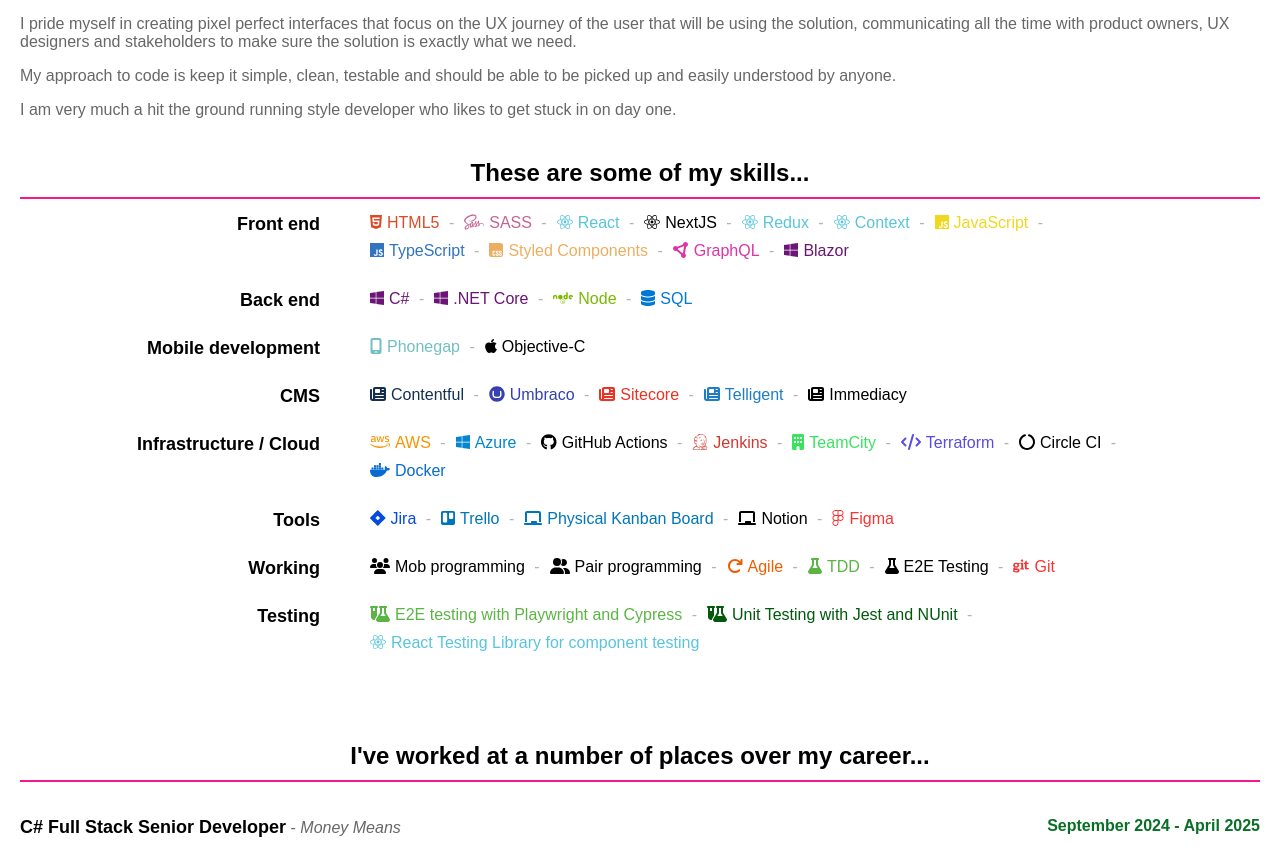
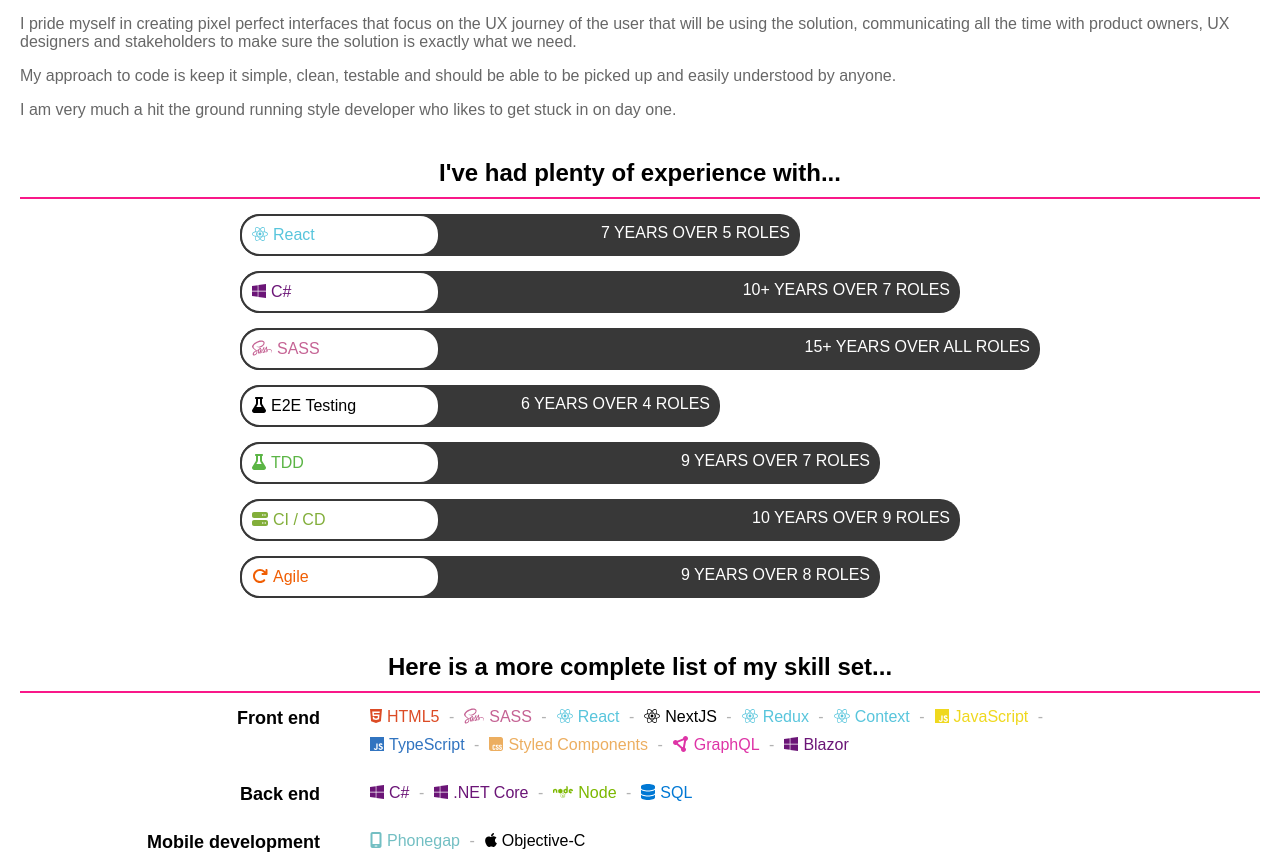
Before and after one commit to Redfern/Portfolio, a React (Vite) app: page / in a window 1280 px wide. Shown: the part 516-1370 px from the top of the page. Built offline with nearby package versions, Linux system fonts and the light colour scheme.

Commit message:
added in experience years and more e2e tests

```diff
--- a/src/App.jsx
+++ b/src/App.jsx
@@ -9,6 +9,7 @@
 import Message from "./components/Message.jsx";
 import theme from "./theme.tsx";
 import AboutMe from "./components/AboutMe.jsx";
+import YearsExperience from "./components/YearsExperience.jsx";
 
 const Container = styled.div`
   margin: 0 auto;
@@ -25,6 +26,7 @@
             <Header />
             <Container>
               <AboutMe />
+              <YearsExperience />
               <Skills />
               <Jobs />
               <Projects />
--- a/src/components/AboutMe.tsx
+++ b/src/components/AboutMe.tsx
@@ -1,5 +1,3 @@
-import { faReact, faWindows } from "@fortawesome/free-brands-svg-icons";
-import { FontAwesomeIcon } from "@fortawesome/react-fontawesome";
 import styled from "styled-components";
 import SkillIcon from "./SkillIcon";
 
@@ -32,8 +30,8 @@
 
 const AboutMe = () => {
   return (
-    <Section>
-      <h2>Hi! I&apos;m Neil...</h2>
+    <Section data-testid="aboutme-section">
+      <h2 data-testid="aboutme-title">Hi! I&apos;m Neil...</h2>
       <p>
         Over my career, I have worked across all aspects of the web development
         stack, including frontend, UX, design, backend using various languages,
--- a/src/components/Jobs.tsx
+++ b/src/components/Jobs.tsx
@@ -7,8 +7,10 @@
 `;
 
 const Jobs = () => (
-  <StyledJobs>
-    <h2>I&apos;ve worked at a number of places over my career...</h2>
+  <StyledJobs data-testid="work-section">
+    <h2 data-testid="work-title">
+      I&apos;ve worked at a number of places over my career...
+    </h2>
     {workHistory.jobs.map((item, index) => (
       <Job key={index} {...item} />
     ))}
--- a/src/components/SkillIcon.tsx
+++ b/src/components/SkillIcon.tsx
@@ -30,6 +30,7 @@
   faFlaskVial,
   faMobileScreen,
   faNewspaper,
+  faServer,
   faUserGroup,
   faUsers,
 } from "@fortawesome/free-solid-svg-icons";
@@ -232,6 +233,10 @@
     icon: faReact,
     colour: "#58c5dc",
   },
+  "ci / cd": {
+    icon: faServer,
+    colour: "#82ae3a",
+  },
 };
 
 const SkillIcon = ({ name }: { name: string }) => {
--- a/src/components/Skills.tsx
+++ b/src/components/Skills.tsx
@@ -51,7 +51,7 @@
 const Skills = () => (
   <React.Fragment>
     <SkillsStyles>
-      <h2>These are some of my skills...</h2>
+      <h2>Here is a more complete list of my skill set...</h2>
       {skillsJson.skills.map((item) => (
         <>
           <StyledSkill
--- /dev/null
+++ b/src/components/YearsExperience.tsx
@@ -0,0 +1,102 @@
+import styled from "styled-components";
+import SkillIcon from "./SkillIcon";
+
+const Section = styled.div`
+  padding: 20px;
+  padding-bottom: 0;
+`;
+
+const Item = styled.div<{ width: string }>`
+  display: grid;
+  grid-template-columns: 140px 1fr;
+  background-color: #383838;
+  border-radius: 20px;
+  color: white;
+  margin-bottom: 15px;
+  width: 100%;
+
+  @media ${(props) => props.theme.bootstrapBreakpoints.medium} {
+    grid-template-columns: 200px 1fr;
+    width: ${(props) => props.width};
+  }
+
+  .left-pill {
+    background-color: white;
+    padding: 10px;
+    border: 2px solid #383838;
+    border-radius: 20px;
+  }
+
+  &:nth-child(odd) {
+    .left-pill {
+      background-color: white;
+    }
+  }
+
+  .info {
+    text-align: right;
+    text-transform: uppercase;
+    padding: 10px;
+  }
+`;
+
+const Container = styled.div`
+  margin: 0 auto;
+  max-width: 800px;
+`;
+
+const YearsExperience = () => {
+  return (
+    <Section data-testid="experience-section">
+      <h2 data-testid="experience-title">
+        I&apos;ve had plenty of experience with...
+      </h2>
+      <Container>
+        <Item width={"70%"}>
+          <div className="left-pill">
+            <SkillIcon name="React" />
+          </div>
+          <div className="info">7 years over 5 roles</div>
+        </Item>
+        <Item width={"90%"}>
+          <div className="left-pill">
+            <SkillIcon name="C#" />
+          </div>
+          <div className="info">10+ years over 7 roles</div>
+        </Item>
+        <Item width={"100%"}>
+          <div className="left-pill">
+            <SkillIcon name="SASS" />
+          </div>
+          <div className="info">15+ years over all roles</div>
+        </Item>
+        <Item width={"60%"}>
+          <div className="left-pill">
+            <SkillIcon name="E2E Testing" />
+          </div>
+          <div className="info">6 years over 4 roles</div>
+        </Item>
+        <Item width={"80%"}>
+          <div className="left-pill">
+            <SkillIcon name="TDD" />
+          </div>
+          <div className="info">9 years over 7 roles</div>
+        </Item>
+        <Item width={"90%"}>
+          <div className="left-pill">
+            <SkillIcon name="CI / CD" />
+          </div>
+          <div className="info">10 years over 9 roles</div>
+        </Item>
+        <Item width={"80%"}>
+          <div className="left-pill">
+            <SkillIcon name="Agile" />
+          </div>
+          <div className="info">9 years over 8 roles</div>
+        </Item>
+      </Container>
+    </Section>
+  );
+};
+
+export default YearsExperience;
```
Also changed, not shown: 1 other file (tests, documents, lock files or other folders).
